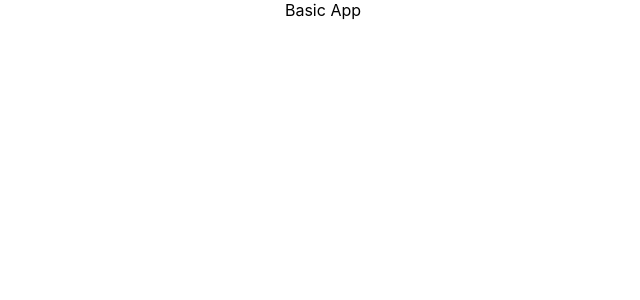
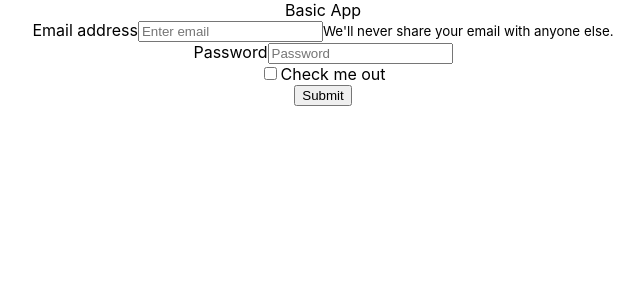
Before and after one commit to estraw1059/gnomengarde-ui, a React (Create React App) app: page / in a window 1280 px wide. Shown: the top 300 px of the page, without its empty margins (317-957 px from the left). Built offline with nearby package versions, Linux system fonts and the light colour scheme; the HTML template or start-up script is replaced by a standard one.

Commit message:
Added react bootstrap and built a basic form

```diff
--- a/package.json
+++ b/package.json
@@ -12,6 +12,7 @@
     "@types/react-dom": "^18.2.4",
     "firebase": "^10.3.0",
     "react": "^18.2.0",
+    "react-bootstrap": "^2.8.0",
     "react-dom": "^18.2.0",
     "react-scripts": "5.0.1",
     "typescript": "^4.9.5",
--- a/src/App.tsx
+++ b/src/App.tsx
@@ -1,5 +1,6 @@
 import React, { useState } from 'react';
 import './App.css';
+import Prompt from './Component/Prompt';
 
 
 function App() {
@@ -12,6 +13,7 @@
   return (
     <div className="App">
       Basic App
+      <Prompt/>
     </div>
   );
 }
--- a/src/Component/Prompt.tsx
+++ b/src/Component/Prompt.tsx
@@ -1,10 +1,32 @@
 import React from 'react';
+import { Button, Container, Form } from 'react-bootstrap';
 
 const Prompt = () => {
     return (
-        <div>
+        <Container>
+                <Form>
+                    <Form.Group controlId="formBasicEmail">
+                        <Form.Label>Email address</Form.Label>
+                        <Form.Control type="email" placeholder="Enter email" />
+                        <Form.Text className="text-muted">
+                        We'll never share your email with anyone else.
+                        </Form.Text>
+                    </Form.Group>
 
-        </div>
+                    <Form.Group controlId="formBasicPassword">
+                        <Form.Label>Password</Form.Label>
+                        <Form.Control type="password" placeholder="Password" />
+                    </Form.Group>
+
+                    <Form.Group controlId="formBasicCheckbox">
+                        <Form.Check type="checkbox" label="Check me out" />
+                    </Form.Group>
+
+                    <Button variant="primary" type="submit">
+                        Submit
+                    </Button>
+            </Form>
+        </Container>
     );
 };
 
```
Also changed, not shown: 1 other file (tests, documents, lock files or other folders).
